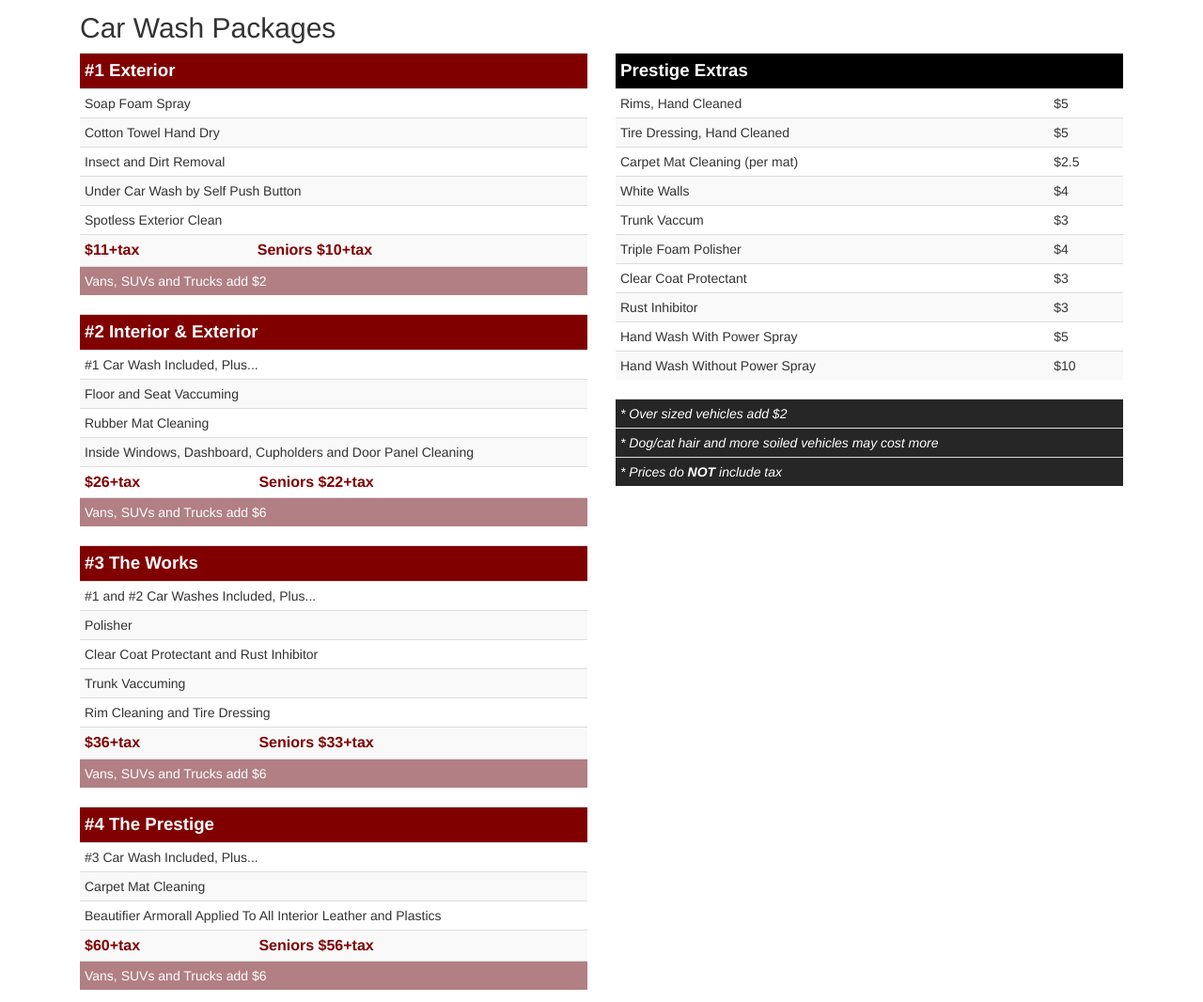
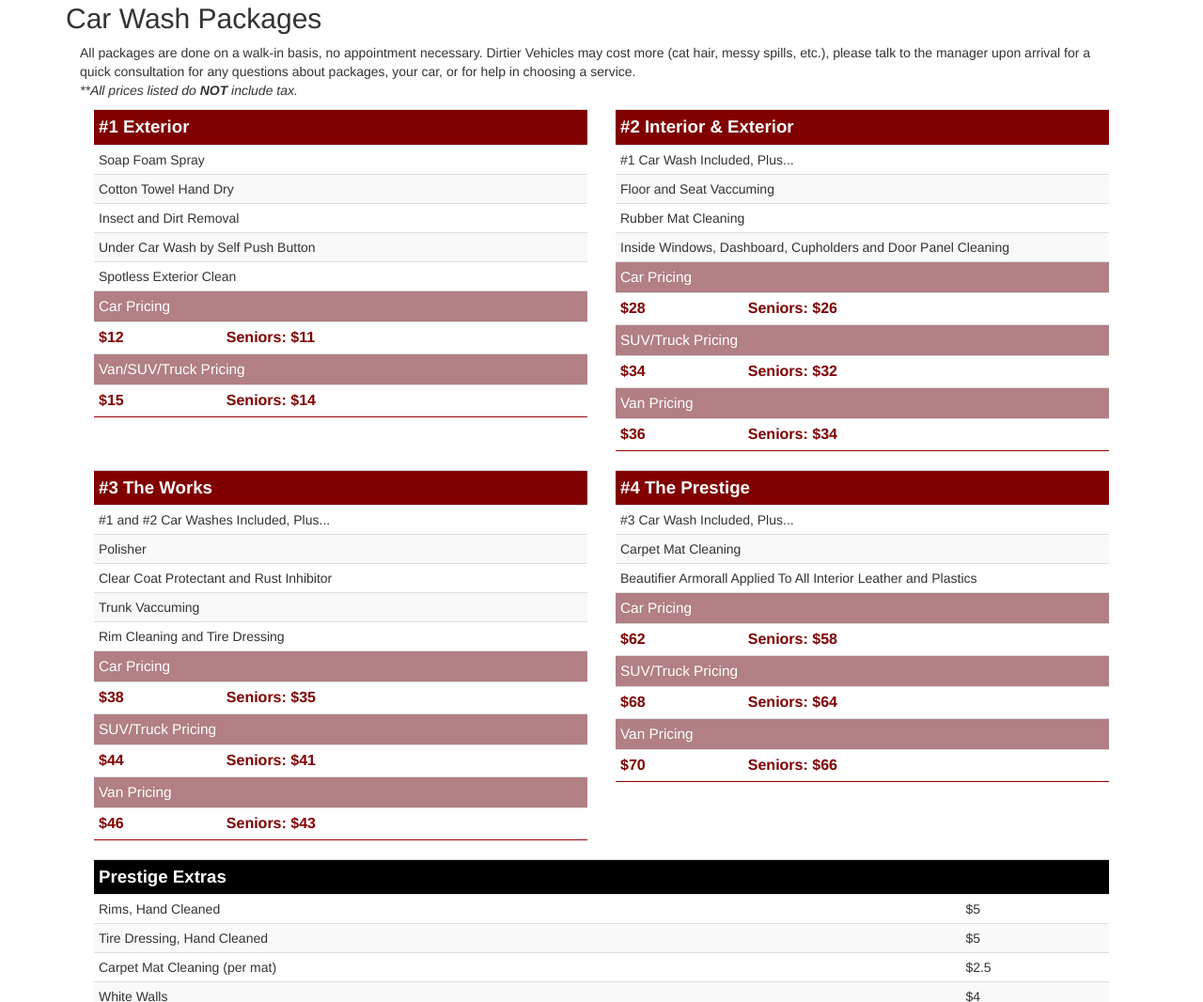
Before and after one commit to sacar2/LPC-Website, a plain HTML site: page index.html in a window 1280 px wide. Shown: the part 1149-2215 px from the top of the page at 94% size. Drawn offline with nearby package versions, Linux system fonts and the light colour scheme.

Commit message:
v5. The updates from the last 2 website versions. Prices updated in November 2016. Hours updated in December 2016 to reflect new 2017 hours. December 2016

```diff
--- a/index.html
+++ b/index.html
@@ -4,7 +4,7 @@
 <head lang="en">
 	<title>London Prestige Car Wash Ltd.</title>
 	<meta name="description" content="Prestige Carwash, London Ontario">
-	<link rel="stylesheet" href="main.css">
+	<link rel="stylesheet" href="prestigestylesheet.css">
    	<link rel="stylesheet" href="https://maxcdn.bootstrapcdn.com/bootstrap/3.3.5/css/bootstrap.min.css">
 	<link href='https://fonts.googleapis.com/css?family=Open+Sans+Condensed:300, 700' rel='stylesheet' type='text/css'>
 	<link href='https://fonts.googleapis.com/css?family=Oswald' rel='stylesheet' type='text/css'>
@@ -67,10 +67,11 @@
 	<section id='PRICES' class="container top">
 		<div class="navadjustment">
 		<h1>Services and Pricing</h1>
-			<h2 class="col-md-12" id="WASHES">Car Wash Packages</h2>
-
-			<div id="Packages" class="col-md-6">
-					<div>
+		<h2 id="WASHES">Car Wash Packages</h2>
+			<div id="Packages" class="col-md-12">
+				<p>All packages are done on a walk-in basis, no appointment necessary. Dirtier Vehicles may cost more (cat hair, messy spills, etc.), please talk to the manager upon arrival for a quick consultation for any questions about packages, your car, or for help in choosing a service.
+				<br><em>**All prices listed do <strong>NOT</strong> include tax.</em> </p>
+					<div class="col-md-6">
 						<table class='table table-condensed table-striped'>
 							<tr>
 								<th colspan="2">#1 Exterior</th>
@@ -90,18 +91,25 @@
 							<tr>
 								<td colspan="2">Spotless Exterior Clean</td>
 							</tr>
-							<tr id="pricing">
-								<td>$11+tax</td>
-								<td>Seniors $10+tax</td>
-							</tr>
 							<tfoot>
 								<tr>
-									<td colspan="2">Vans, SUVs and Trucks add $2</td>
+									<td colspan="2" style="font-size: 1.1em;">Car Pricing</td>
+								</tr>
+								<tr id="pricing" style="background: white;">
+									<td>$12</td>
+									<td>Seniors: $11</td>
+								</tr>
+								<tr>
+									<td colspan="2" style="font-size: 1.1em;">Van/SUV/Truck Pricing</td>
+								</tr>
+								<tr id="pricing" style="background: white; border-bottom:1px solid #990000;">
+									<td>$15</td>
+									<td>Seniors: $14</td>
 								</tr>
 							</tfoot>
 						</table>
 					</div>
-					<div>
+					<div class="col-md-6">
 						<table class='table table-condensed table-striped'>
 							<tr>
 								<th colspan="2">#2 Interior & Exterior</th>
@@ -118,18 +126,32 @@
 							<tr>
 								<td colspan="2"> Inside Windows, Dashboard, Cupholders and Door Panel Cleaning</td>
 							</tr>
-							<tr id="pricing">
-								<td>$26+tax</td>
-								<td>Seniors $22+tax</td>
-							</tr>
 							<tfoot>
 								<tr>
-									<td colspan="2">Vans, SUVs and Trucks add $6</td>
+									<td colspan="2" style="font-size: 1.1em;">Car Pricing</td>
+								</tr>
+								<tr id="pricing" style="background: white;">
+									<td>$28</td>
+									<td>Seniors: $26</td>
+								</tr>
+								<tr>
+									<td colspan="2" style="font-size: 1.1em;">SUV/Truck Pricing</td>
+								</tr>
+								<tr id="pricing" style="background: white;">
+									<td>$34</td>
+									<td>Seniors: $32</td>
+								</tr>
+								<tr>
+									<td colspan="2" style="font-size: 1.1em;">Van Pricing</td>
+								</tr>
+								<tr id="pricing" style="background: white; border-bottom:1px solid #990000;">
+									<td>$36</td>
+									<td>Seniors: $34</td>
 								</tr>
 							</tfoot>
 						</table>
 					</div>
-					<div>
+					<div class="col-md-6">
 						<table class='table table-condensed table-striped'>
 							<tr>
 								<th colspan="2">#3 The Works</th>
@@ -149,18 +171,32 @@
 							<tr>
 								<td colspan="2"> Rim Cleaning and Tire Dressing</td>
 							</tr>
-							<tr id="pricing">
-								<td>$36+tax</td>
-								<td>Seniors $33+tax</td>
-							</tr>
 							<tfoot>
 								<tr>
-									<td colspan="2">Vans, SUVs and Trucks add $6</td>
+									<td colspan="2" style="font-size: 1.1em;">Car Pricing</td>
+								</tr>
+								<tr id="pricing" style="background: white;">
+									<td>$38</td>
+									<td>Seniors: $35</td>
+								</tr>
+								<tr>
+									<td colspan="2" style="font-size: 1.1em;">SUV/Truck Pricing</td>
+								</tr>
+								<tr id="pricing" style="background: white;">
+									<td>$44</td>
+									<td>Seniors: $41</td>
+								</tr>
+								<tr>
+									<td colspan="2" style="font-size: 1.1em;">Van Pricing</td>
+								</tr>
+								<tr id="pricing" style="background: white; border-bottom:1px solid #990000;">
+									<td>$46</td>
+									<td>Seniors: $43</td>
 								</tr>
 							</tfoot>
 						</table>
 					</div>
-					<div>
+					<div class="col-md-6">
 						<table class='table table-condensed table-striped'>
 							<tr>
 								<th colspan="2">#4 The Prestige</th>
@@ -174,20 +210,33 @@
 							<tr>
 								<td colspan="2"> Beautifier Armorall Applied To All Interior Leather and Plastics</td>
 							</tr>
-							<tr id="pricing">
-								<td>$60+tax</td>
-								<td>Seniors $56+tax</td>
-							</tr>
 							<tfoot>
 								<tr>
-									<td colspan="2">Vans, SUVs and Trucks add $6</td>
+									<td colspan="2" style="font-size: 1.1em;">Car Pricing</td>
+								</tr>
+								<tr id="pricing" style="background: white;">
+									<td>$62</td>
+									<td>Seniors: $58</td>
+								</tr>
+								<tr>
+									<td colspan="2" style="font-size: 1.1em;">SUV/Truck Pricing</td>
+								</tr>
+								<tr id="pricing" style="background: white;">
+									<td>$68</td>
+									<td>Seniors: $64</td>
+								</tr>
+								<tr>
+									<td colspan="2" style="font-size: 1.1em;">Van Pricing</td>
+								</tr>
+								<tr id="pricing" style="background: white; border-bottom:1px solid #990000;">
+									<td>$70</td>
+									<td>Seniors: $66</td>
 								</tr>
 							</tfoot>
 						</table>
 					</div>
-			</div>
-			<div class="col-md-6" id="other">
-					<div>
+
+					<div class="col-md-12" id="other">
 						<table class='table table-condensed table-striped'>
 							<tr>
 								<th class="tabletop2" colspan="2">Prestige Extras</th>
@@ -233,8 +282,6 @@
 								<td>$10</td>
 							</tr>
 						</table>
-					</div>
-					<div>
 						<table class='table table-condensed side'>
 							<tr>
 								<td>* Over sized vehicles add $2</td>
@@ -247,9 +294,13 @@
 							</tr>
 						</table>
 					</div>
+
 			</div>
-
 			<h2 class="col-md-12" id="DETAILING">Detailing Services</h2>
+			<div class="col-md-12">
+				<div class="col-md-12">
+					<p> Detailing services require a quick consultation to make an appointment, discuss the service needed, and the condition of the car area where service will be done. Please feel free to call in during business hours or walk in to see a manager to make the consultation/service booking.<br><em>**All prices listed do <strong>NOT</strong> include tax.</em> </p>
+				</div>
 				<div class="col-md-6">
 					<table class='table table-condensed col-md-7 table-striped'>
 						<tr>
@@ -257,11 +308,11 @@
 						</tr>
 						<tr>
 							<td>Carpet Floor Shampoo</td>
-							<td>$50</td>
+							<td>$70</td>
 						</tr>
 						<tr>
 							<td>Seats Shampoo</td>
-							<td>$60</td>
+							<td>$80</td>
 						</tr>
 						<tr>
 							<td>Ceiling Shampoo</td>
@@ -332,7 +383,7 @@
 							<td>Individual Carpet Mat Cleaning</td>
 							<td>$2.5</td>
 						</tr>
-						<tr>
+						<tr style="border-bottom:1px solid #990000;">
 							<td colspan="2"><em> Dog/Cat Hair and more soiled vehicles may cost more</em></td>
 						</tr>
 					</table>
@@ -381,6 +432,7 @@
 						</table>
 					</div>
 				</div>
+			</div>
 		</div>
 	</section>
 
@@ -410,10 +462,11 @@
 	            <br>London, Ontario
 	            <br>N6E-3N5
 	            <br>
-	            <br>Monday-Saturday: 9:00 AM - 6:00 PM
-	            <br>Sunday: 10:00 AM - 4:00 PM
+	            <br>Monday-Saturday: 9:00 AM - 5:00 PM
+	            <br>Sunday: Closed
 	            <br>
-	            <br><em><strong> Open 7 days a week, weather permitting.
+	            <br><em><strong> Open 6 days a week, weather permitting.
+	            <br>(Closed during unfavorable weather i.e. wet days, rain, snow fall, etc.)
 	            <br> Closed during major holidays.</strong></em>
 	        </p>
         </div>
--- a/main.css
+++ b/prestigestylesheet.css
@@ -15,6 +15,7 @@ font-weight: 300;
 .navi{
   list-style: none;
   margin:0px;
+  margin-left:-15px;
   padding:0px;
   overflow: hidden;
   background-color: rgba(5,5,5,1.0);
```
Also changed, not shown: favicon.ico (added), specials/buy5.jpg (deleted), specials/cash_.png (deleted), specials/senior.jpg (deleted), 3 other files.
